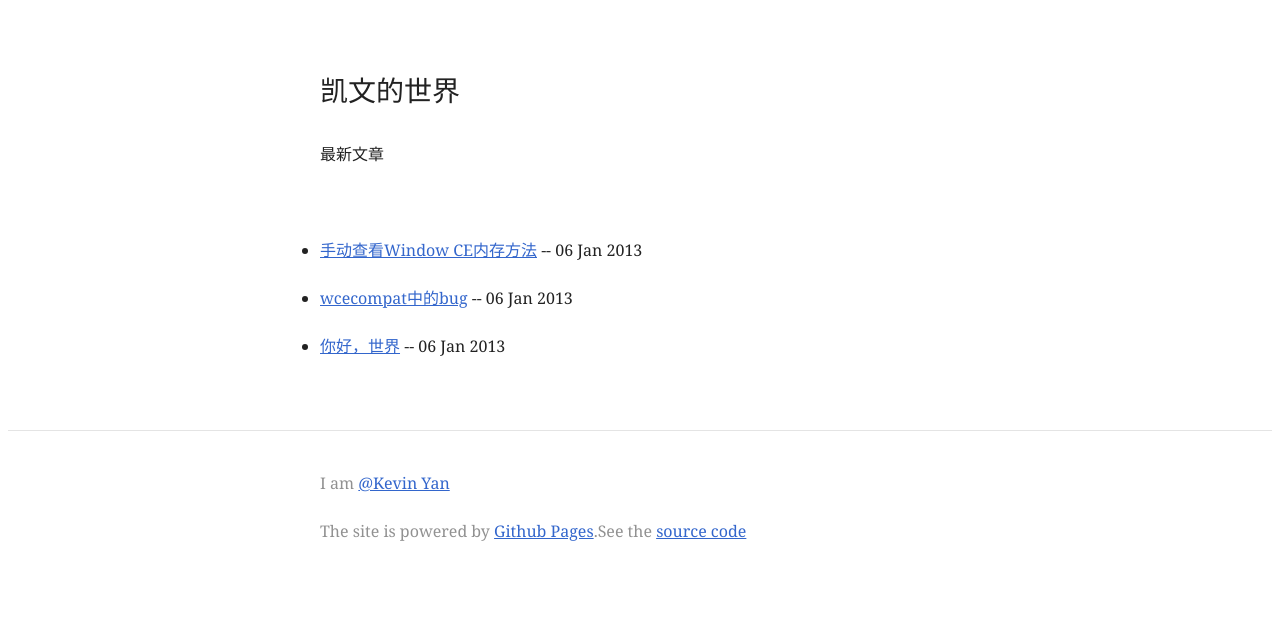
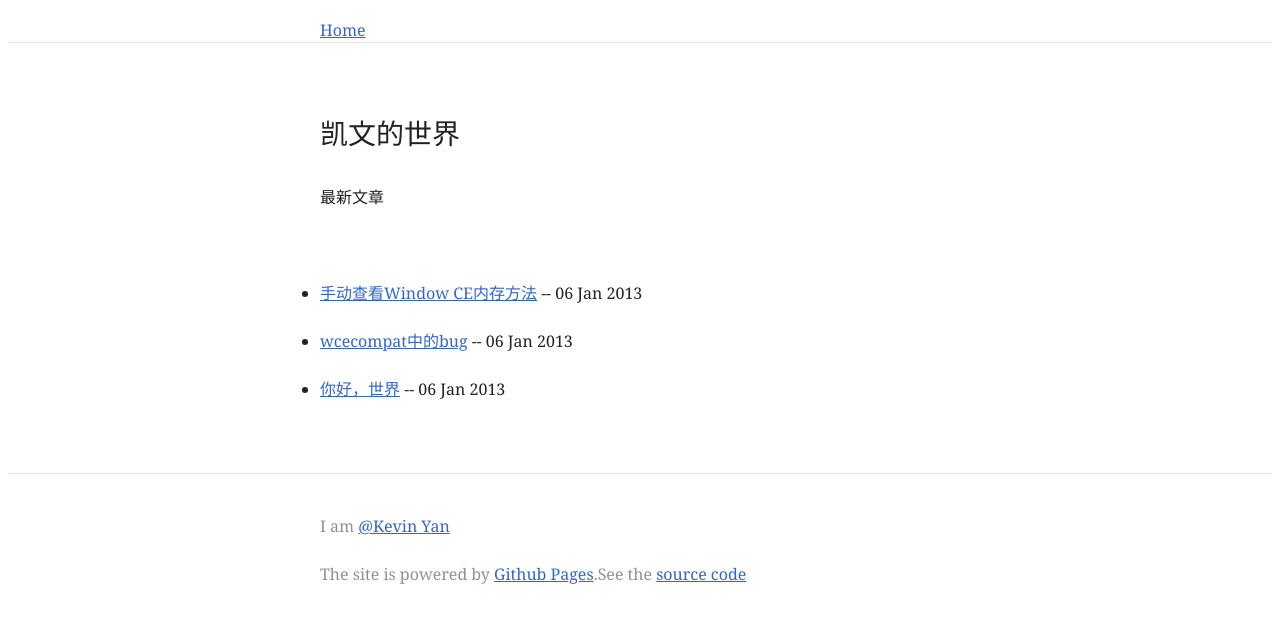
Before and after one commit to since1q80/me, a Jekyll site: the page built from index.html, in a window 1280 px wide. Shown: the top 623 px of the page. Built offline with Jekyll 4.4.1, drawn with Linux system fonts in a browser that asks for light colours; Markdown is read by kramdown in place of the engine named in the settings; the list of posts is cut into pages by our own code.

Commit message:
add menu

```diff
--- a/_layouts/default.html
+++ b/_layouts/default.html
@@ -6,6 +6,11 @@
 <title>{{ page.title }}</title>
 </head>
 <body>
+<div id="menubar">
+	<div class="menubar-section">
+		<a href="/">Home</a>
+	</div>
+</div>
 <div class="page">
 　　　　{{ content }}
 </div>
--- a/stylesheets/style.css
+++ b/stylesheets/style.css
@@ -18,3 +18,5 @@ table { border-collapse: collapse; margin: 1.5em 0; width: 100% }
 td,th { border: solid .1em #000; font-family: sans-serif; font-size: 87.5%; line-height: 1.71428571em; text-align: center }
 footer{padding-top: 40px;border-top:solid .1em #E4E4E4; color: #919191;z-index: 10;}
 .footer-section{margin:0em auto;width: 40em}
+#menubar{padding-top: 10px;border-bottom: solid .1em #E4E4E4;color: #919191;z-index: 10;}
+.menubar-section{margin:0em auto;width: 40em}
```
Also changed, not shown: 1 other file.
